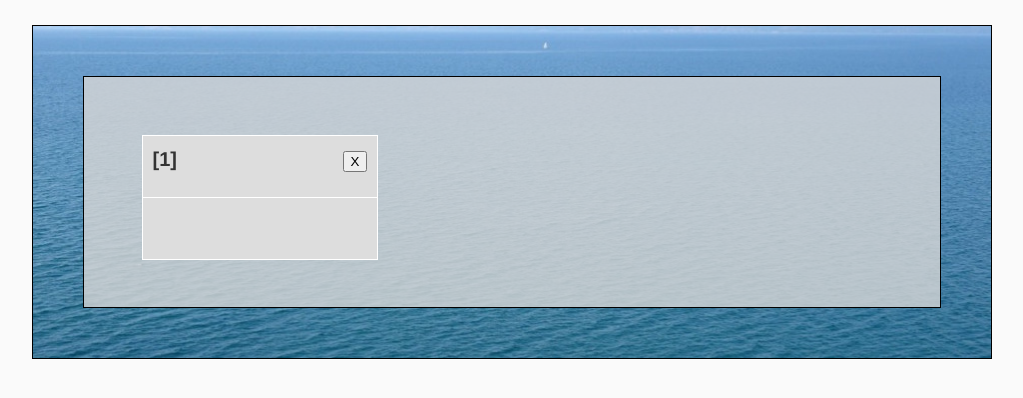
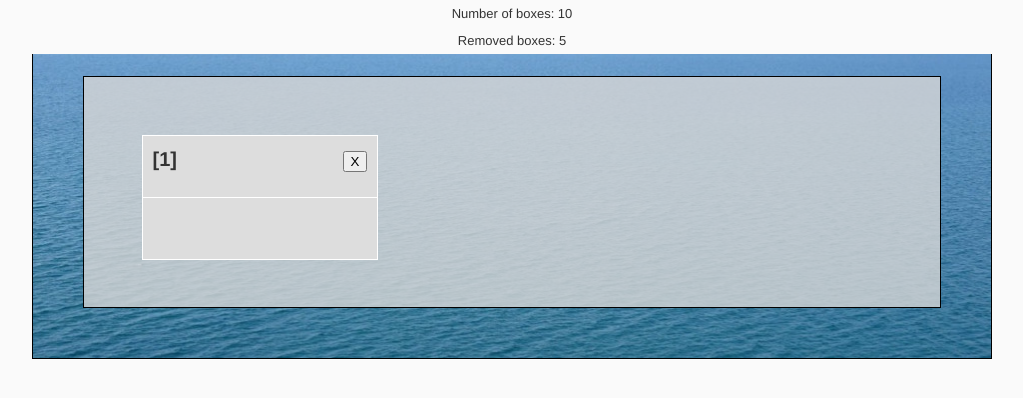
Before and after one commit to npejo/k-test, a website: page src/index.html in a window 1280 px wide. Shown: the whole page, without its empty margins (128-1151 px from the left). Drawn offline with Linux system fonts and the light colour scheme.

Commit message:
init info box

```diff
--- a/src/index.html
+++ b/src/index.html
@@ -11,6 +11,10 @@
     <link rel="stylesheet" href="stylesheets/main.css"/>
 </head>
 <body>
+    <div id="app-info-box">
+        <div>Number of boxes: 10</div>
+        <div>Removed boxes: 5 </div>
+    </div>
     <div class="main-container main-bg-image">
         <div class="content"></div>
     </div>
--- a/src/stylesheets/scss/layout.scss
+++ b/src/stylesheets/scss/layout.scss
@@ -1,3 +1,14 @@
+#app-info-box {
+  position: fixed;
+  left: 0%;
+  top: 0px;
+  z-index: 10000;
+  background: #fafafa;
+  width: 100%;
+  text-align: center;
+  font-size: small;
+}
+
 .main-container {
   max-width: $outer-container-max;
   margin: $spacing-unit auto;
@@ -6,8 +17,9 @@
   @extend %clearfix;
 
   @include media-query($smaller-device) {
-    margin: $spacing-unit;
+    margin: $spacing-unit $spacing-unit/2;
     padding: $spacing-unit;
+    min-width: 600px;
   }
 }
 
```
Also changed, not shown: src/stylesheets/main.css.
